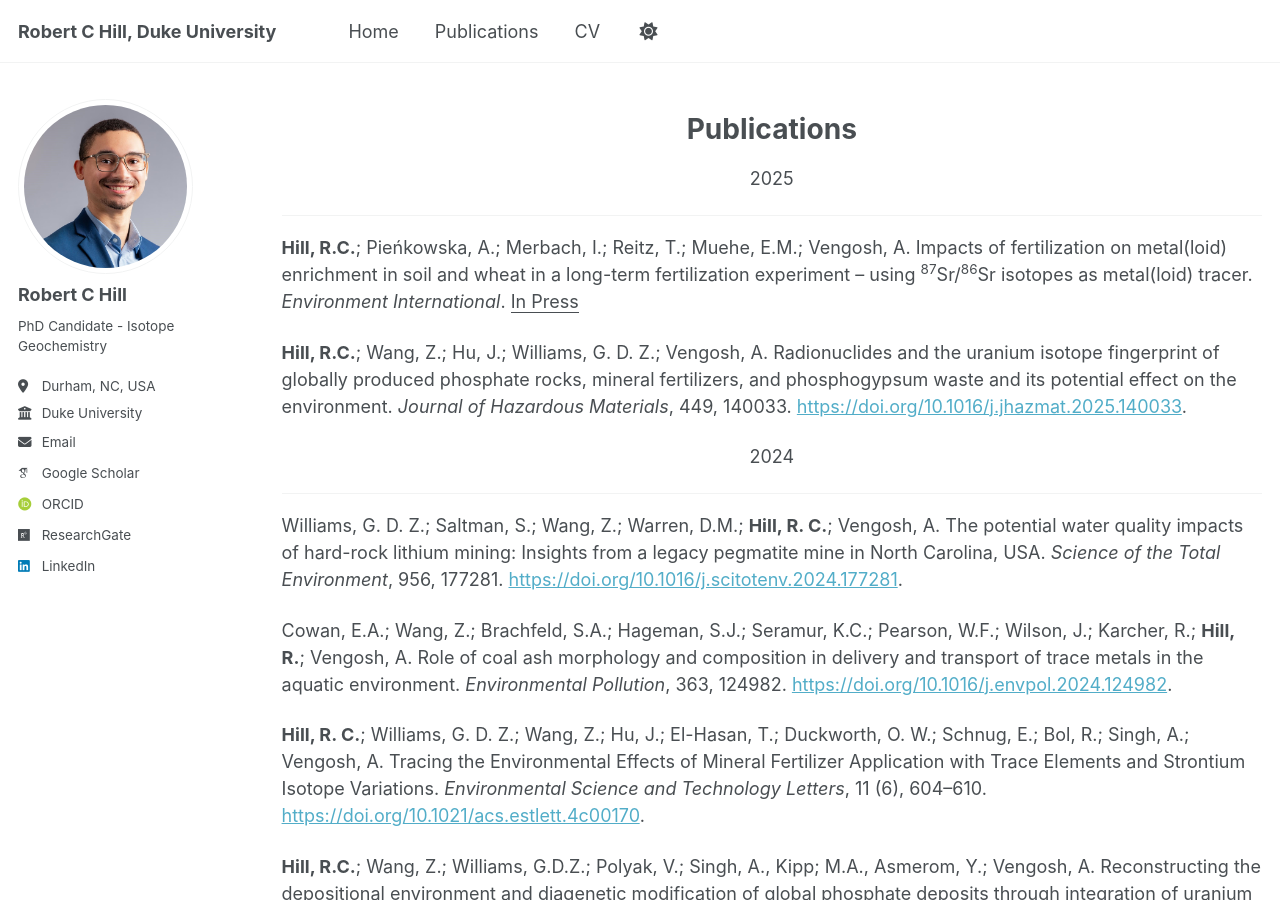
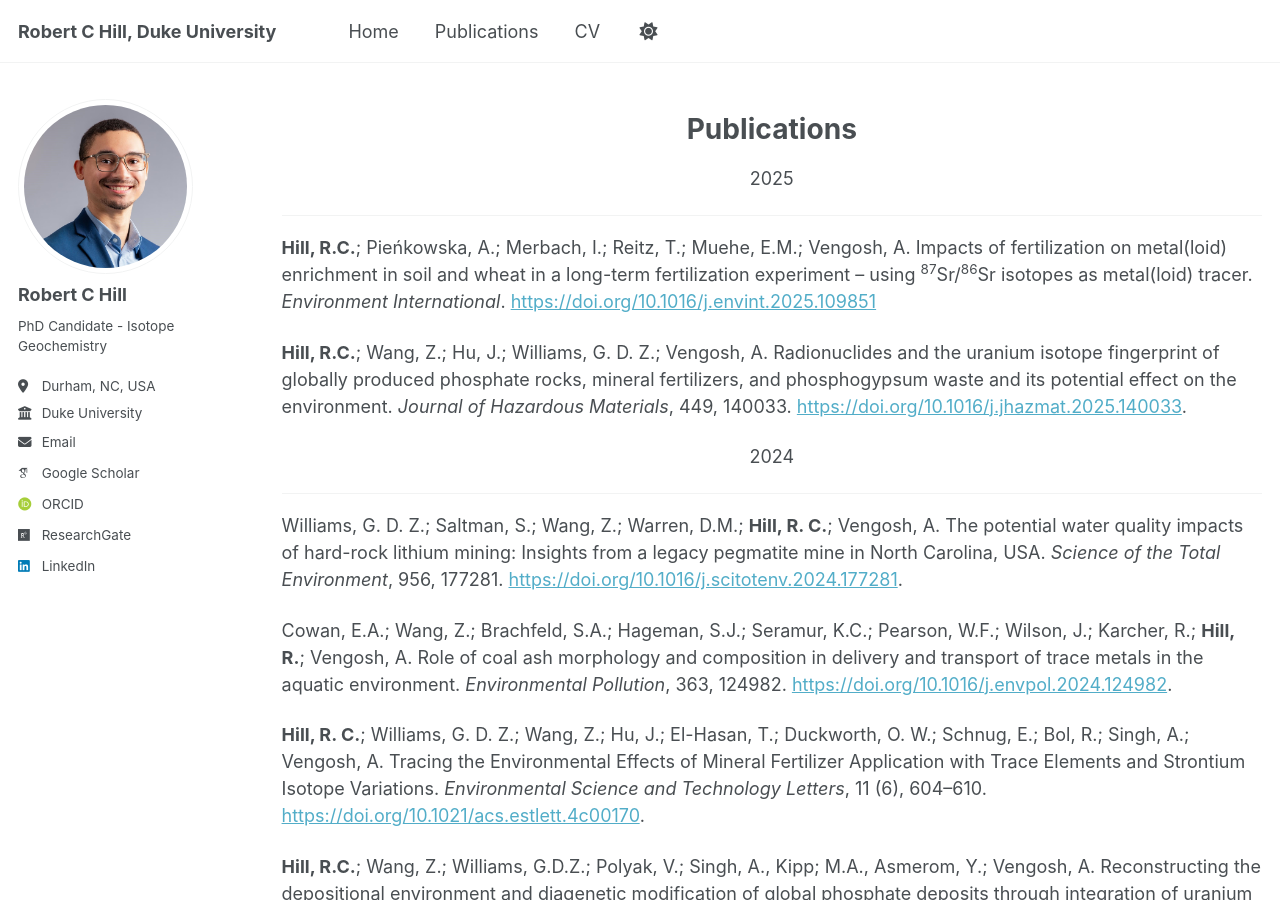
Before and after one commit to robert-c-hill/robert-c-hill.github.io, a Jekyll site: the page built from _pages/publications.html, in a window 1280 px wide and 900 px high. Built offline with Jekyll 4.4.1, drawn with Linux system fonts in a browser that asks for light colours; some web fonts are replaced.

Commit message:
Update publications.html

```diff
--- a/_pages/publications.html
+++ b/_pages/publications.html
@@ -17,7 +17,7 @@ author_profile: true
 
 <p style="text-align: center;">2025</p>
 <hr />
-<p><b>Hill, R.C.</b>; Pieńkowska, A.; Merbach, I.; Reitz, T.; Muehe, E.M.; Vengosh, A. Impacts of fertilization on metal(loid) enrichment in soil and wheat in a long-term fertilization experiment – using <sup>87</sup>Sr/<sup>86</sup>Sr isotopes as metal(loid) tracer. <i>Environment International</i>. <u>In Press</u></p>
+<p><b>Hill, R.C.</b>; Pieńkowska, A.; Merbach, I.; Reitz, T.; Muehe, E.M.; Vengosh, A. Impacts of fertilization on metal(loid) enrichment in soil and wheat in a long-term fertilization experiment – using <sup>87</sup>Sr/<sup>86</sup>Sr isotopes as metal(loid) tracer. <i>Environment International</i>. <a href="https://doi.org/10.1016/j.envint.2025.109851">https://doi.org/10.1016/j.envint.2025.109851</a></p>
 <p><b>Hill, R.C.</b>; Wang, Z.; Hu, J.; Williams, G. D. Z.; Vengosh, A. Radionuclides and the uranium isotope fingerprint of globally produced phosphate rocks, mineral fertilizers, and phosphogypsum waste and its potential effect on the environment. <i>Journal of Hazardous Materials</i>, 449, 140033. <a href="https://doi.org/10.1016/j.jhazmat.2025.140033">https://doi.org/10.1016/j.jhazmat.2025.140033</a>.</p>
 
 <p style="text-align: center;">2024</p>
```
